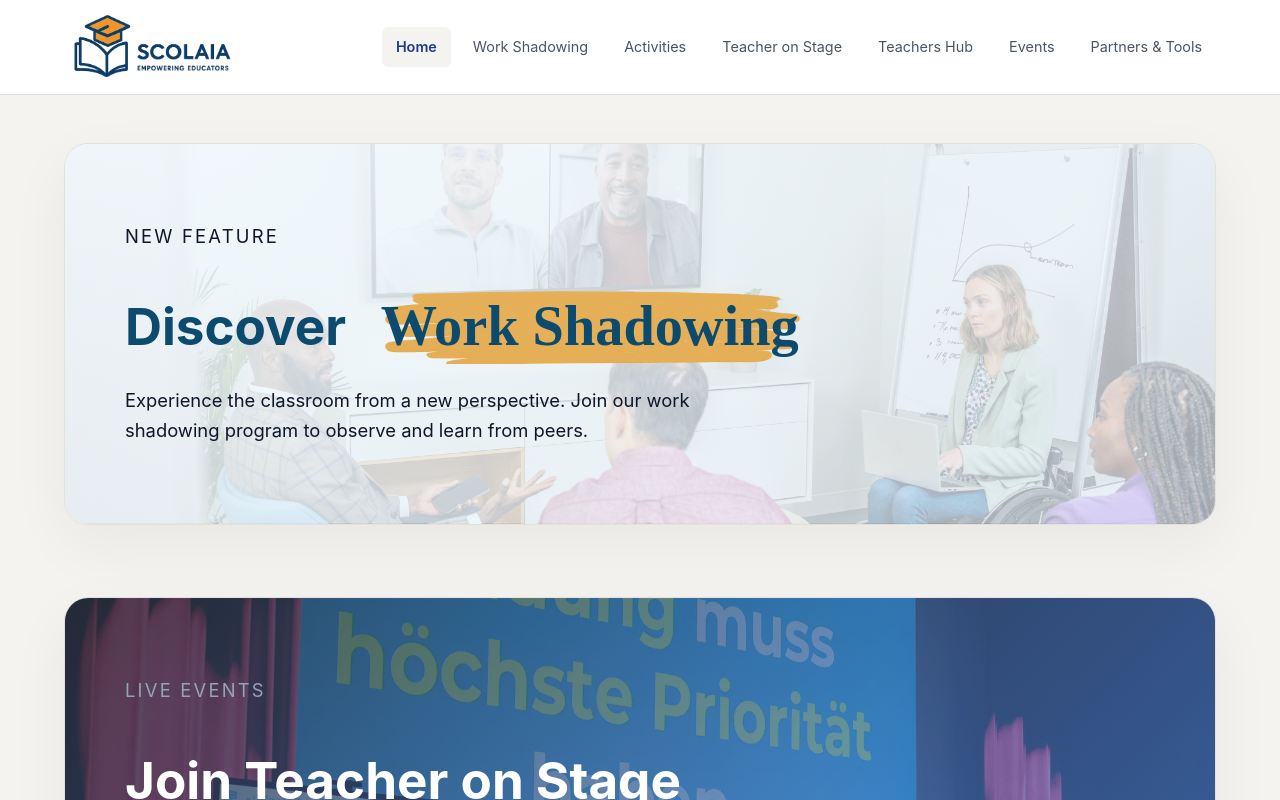
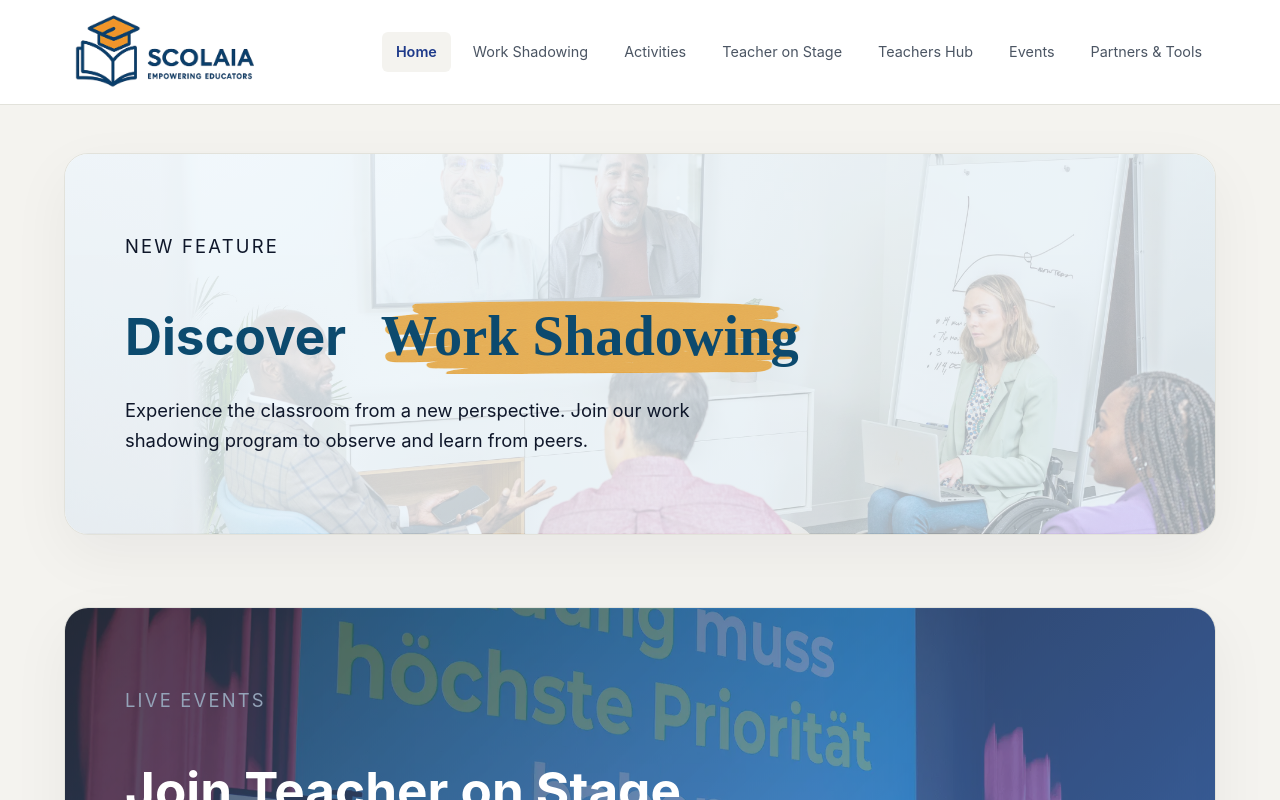
Before and after one commit to ozkoc/scolaia, a React (Vite) app: page / in a window 1280 px wide. Shown: the top 800 px of the page. Built offline with nearby package versions, Linux system fonts and the light colour scheme.

Commit message:
Set desktop logo size to 80px

```diff
--- a/src/App.css
+++ b/src/App.css
@@ -25,7 +25,7 @@
 }
 
 .site-logo-img {
-  height: 70px;
+  height: 80px;
   width: auto;
   display: block;
 }
```
